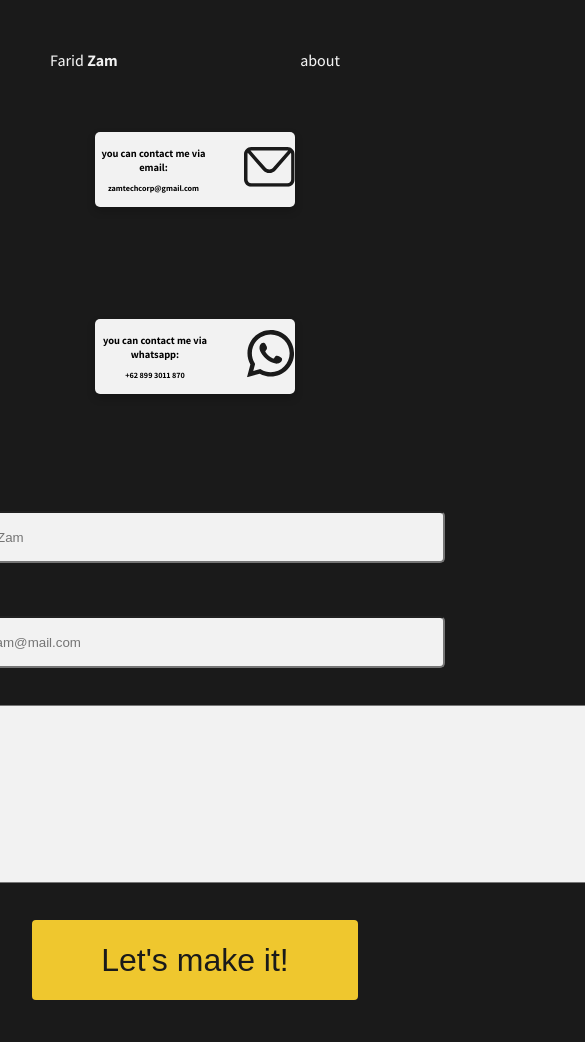
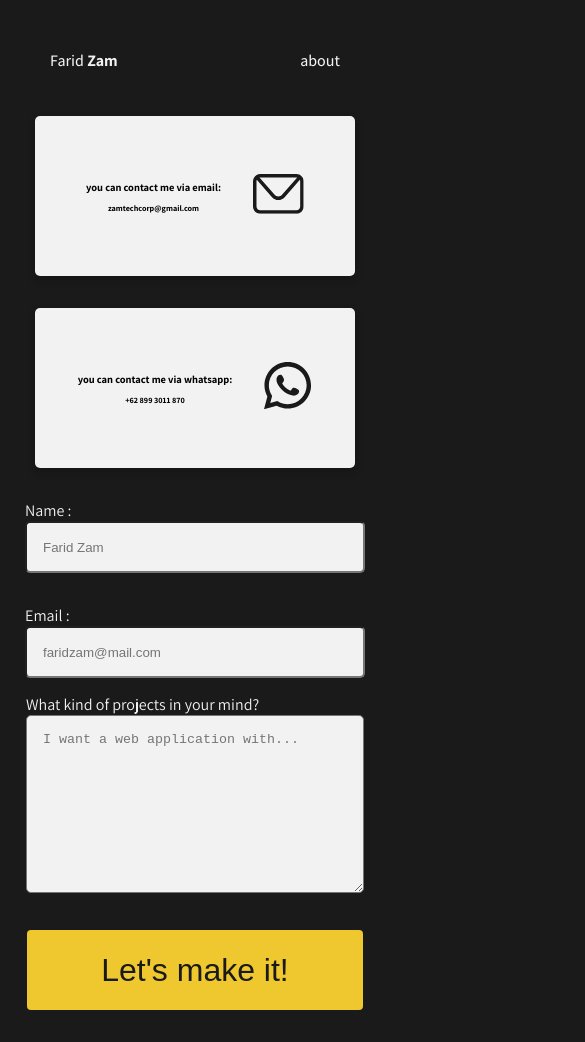
Before and after one commit to faridzam/personal-website, a React (Create React App) app: page /personal-website/contact-us in a window 390 px wide. Shown: the top 1042 px of the page, 585 px wide, since content can reach past the window. Built offline with nearby package versions, Linux system fonts and the light colour scheme.

Commit message:
add send email

```diff
--- a/package.json
+++ b/package.json
@@ -7,6 +7,7 @@
     "@testing-library/jest-dom": "^5.14.1",
     "@testing-library/react": "^11.2.7",
     "@testing-library/user-event": "^12.8.3",
+    "emailjs-com": "^3.2.0",
     "react": "^17.0.2",
     "react-dom": "^17.0.2",
     "react-router-dom": "^5.3.0",
--- /dev/null
+++ b/src/components/contact-us-form.js
@@ -0,0 +1,71 @@
+import React, { useRef } from 'react';
+import { useHistory } from 'react-router-dom';
+import emailjs from 'emailjs-com';
+
+const ContactUsForm = () => {
+
+  const form = useRef();
+  const history = useHistory();
+
+  //emailjs submit function
+  const sendEmail = (e) => {
+    e.preventDefault();
+
+    emailjs.sendForm('service_5kh6yro', 'template_evt6asf', form.current, 'user_68LxAhrosqzsy4RHaP7jp')
+      .then((result) => {
+          console.log(result.text);
+      }, (error) => {
+          console.log(error.text);
+      });
+      //redirect
+      history.push('/personal-website/contact-us');
+      //clear input field
+      e.target.reset();
+      //alert
+      alert('Your projects has been sent. We will reply to your email quickly');
+  };
+
+  return (
+    <div className="contact-us-form">
+        <form onSubmit={sendEmail} className="contact-us-form-main" ref={form}>
+            <label className="contact-us-form-text">
+                Name :<br/>
+                <input
+                    style={{ paddingLeft: '1rem', backgroundColor: '#f2f2f2' }}
+                    className="input-text"
+                    name="name"
+                    placeholder="Farid Zam"
+                    type="text"
+                    required
+                />
+            </label>
+            <label className="contact-us-form-text">
+                Email :<br/>
+                <input
+                    style={{ paddingLeft: '1rem', backgroundColor: '#f2f2f2' }}
+                    className="input-text"
+                    name="email"
+                    placeholder="faridzam@mail.com"
+                    type="text"
+                    required
+                />
+            </label>
+            <div className="flex-break-contact-us"></div>
+            <label className="contact-us-form-textarea">
+                What kind of projects in your mind?<br/>
+                <textarea
+                    style={{ paddingLeft: '1rem', paddingTop: '1rem', backgroundColor: '#f2f2f2' }}
+                    className="input-textarea"
+                    name="projectDescription"
+                    placeholder="I want a web application with..."
+                    required
+                />
+            </label>
+            <div className="flex-break-contact-us"></div>
+            <input className="submit-button" type="submit" value="Let's make it!" />
+        </form>
+    </div>
+  );
+};
+
+export default ContactUsForm;
--- a/src/components/index.js
+++ b/src/components/index.js
@@ -2,5 +2,6 @@ import Header from './Header'
 import Banner from './Banner'
 import MainContent from './main-content'
 import Footer from './Footer'
+import ContactUsForm from './contact-us-form'
 
-export {Header, Banner, MainContent, Footer}
+export {Header, Banner, MainContent, Footer, ContactUsForm}
--- a/src/pages/contact-us.js
+++ b/src/pages/contact-us.js
@@ -1,35 +1,9 @@
 import React, { Component } from 'react'
+import { ContactUsForm } from '../components'
 import mailIcon from '../assets/mail-icon.svg'
 import whatsappIcon from '../assets/whatsapp-icon.svg'
 
 export default class ContactUs extends Component {
-
-    constructor(props) {
-        super(props);
-        this.state = {
-          name: '',
-          email: '',
-          projectDescription: ''
-        };
-
-        this.handleInputChange = this.handleInputChange.bind(this);
-        this.handleSubmit = this.handleSubmit.bind(this);
-      }
-
-      handleInputChange(event) {
-        const target = event.target;
-        const value = target.type === 'checkbox' ? target.checked : target.value;
-        const name = target.name;
-
-        this.setState({
-          [name]: value
-        });
-      }
-
-    handleSubmit(event) {
-      alert('A name was submitted: ' + this.state.value);
-      event.preventDefault();
-    }
 
     render() {
         return (
@@ -61,53 +35,7 @@ export default class ContactUs extends Component {
 
                 <div className="flex-break-contact-us"></div>
 
-                <div className="contact-us-form">
-                    <form onSubmit={this.handleSubmit} className="contact-us-form-main">
-                        <label className="contact-us-form-text">
-                            Name :<br/>
-                            <input
-                                style={{ paddingLeft: '1rem', backgroundColor: '#f2f2f2' }}
-                                className="input-text"
-                                name="name"
-                                placeholder="Farid Zam"
-                                type="text"
-                                value={this.state.name}
-                                onChange={this.handleInputChange}
-                            />
-                        </label>
-                        <label className="contact-us-form-text">
-                            Email :<br/>
-                            <input
-                                style={{ paddingLeft: '1rem', backgroundColor: '#f2f2f2' }}
-                                className="input-text"
-                                name="email"
-                                placeholder="faridzam@mail.com"
-                                type="text"
-                                value={this.state.email}
-                                onChange={this.handleInputChange}
-                            />
-                        </label>
-
-                        <div className="flex-break-contact-us"></div>
-
-                        <label className="contact-us-form-textarea">
-                            What kind of projects in your mind?<br/>
-                            <textarea
-                                style={{ paddingLeft: '1rem', paddingTop: '1rem', backgroundColor: '#f2f2f2' }}
-                                className="input-textarea"
-                                name="projectDescription"
-                                placeholder="I want a web application with..."
-                                value={this.state.projectDescription}
-                                onChange={this.handleInputChange}
-                            />
-                        </label>
-
-                        <div className="flex-break-contact-us"></div>
-
-                        <input className="submit-button" type="submit" value="Let's make it!" />
-                    </form>
-                </div>
-
+                <ContactUsForm/>
             </div>
         )
     }
--- a/src/styles/contact-us.css
+++ b/src/styles/contact-us.css
@@ -47,7 +47,7 @@
     position: relative;
     flex-wrap: wrap;
     justify-content:center;
-    width: 100vw;
+    width: 100%;
     color: #f2f2f2;
 }
 
@@ -82,11 +82,41 @@
 
 @media screen and (max-width: 720px) {
     .contact-card{
-        width: 200px;
-        height: 75px;
+        width: 20rem;
+        margin: 1rem;
+        margin-bottom: 1rem;
     }
 
     .contact-card-text{
         font-size: 7px;
     }
+
 }
+
+@media screen and (max-width: 1063px){
+    .input-text{
+        width: 30rem;
+    }
+
+    .input-textarea{
+        width: 30rem;
+    }
+
+    .submit-button{
+        width: 31rem;
+    }
+}
+
+@media screen and (max-width: 550px) {
+    .input-text{
+        width: 20rem;
+    }
+
+    .input-textarea{
+        width: 20rem;
+    }
+
+    .submit-button{
+        width: 21rem;
+    }
+}
```
Also changed, not shown: 1 other file (tests, documents, lock files or other folders).
